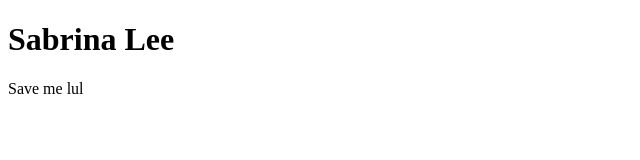
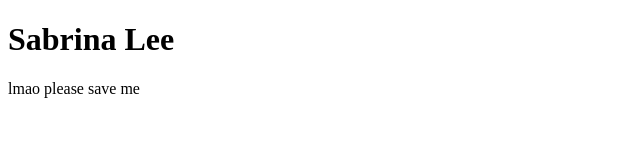
Before and after one commit to sabrinalee-ux/sabrinalee-ux.github.io, a plain HTML site: page index.html in a window 1280 px wide. Shown: the full height of the page, 0-640 px from the left. Drawn offline with Linux system fonts and the light colour scheme.

Commit message:
first commit

```diff
--- a/index.html
+++ b/index.html
@@ -2,6 +2,6 @@
 <html>
 <body>
   <h1>Sabrina Lee</h1>
-  <p> Save me lul</p>
+  <p> lmao please save me </p>
 </body>
 </html>
```
